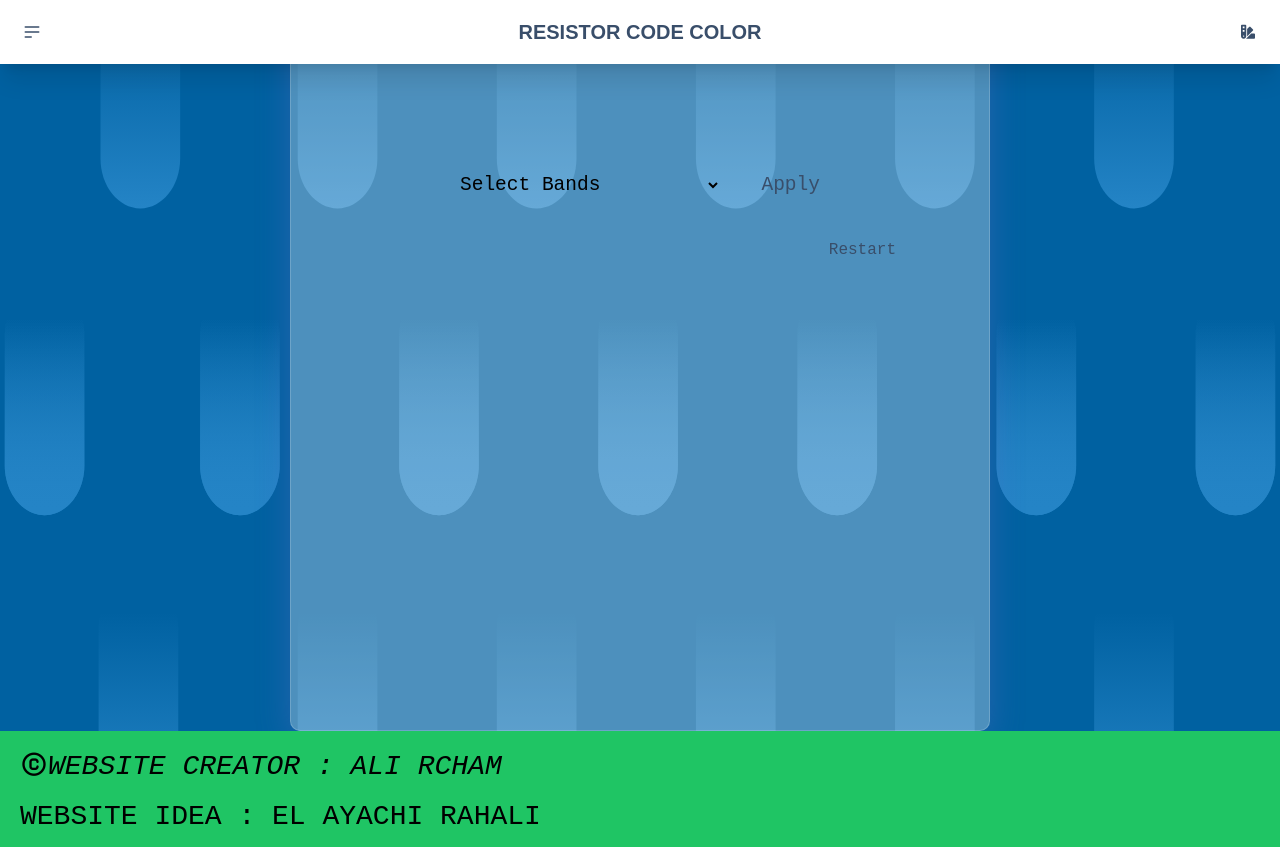
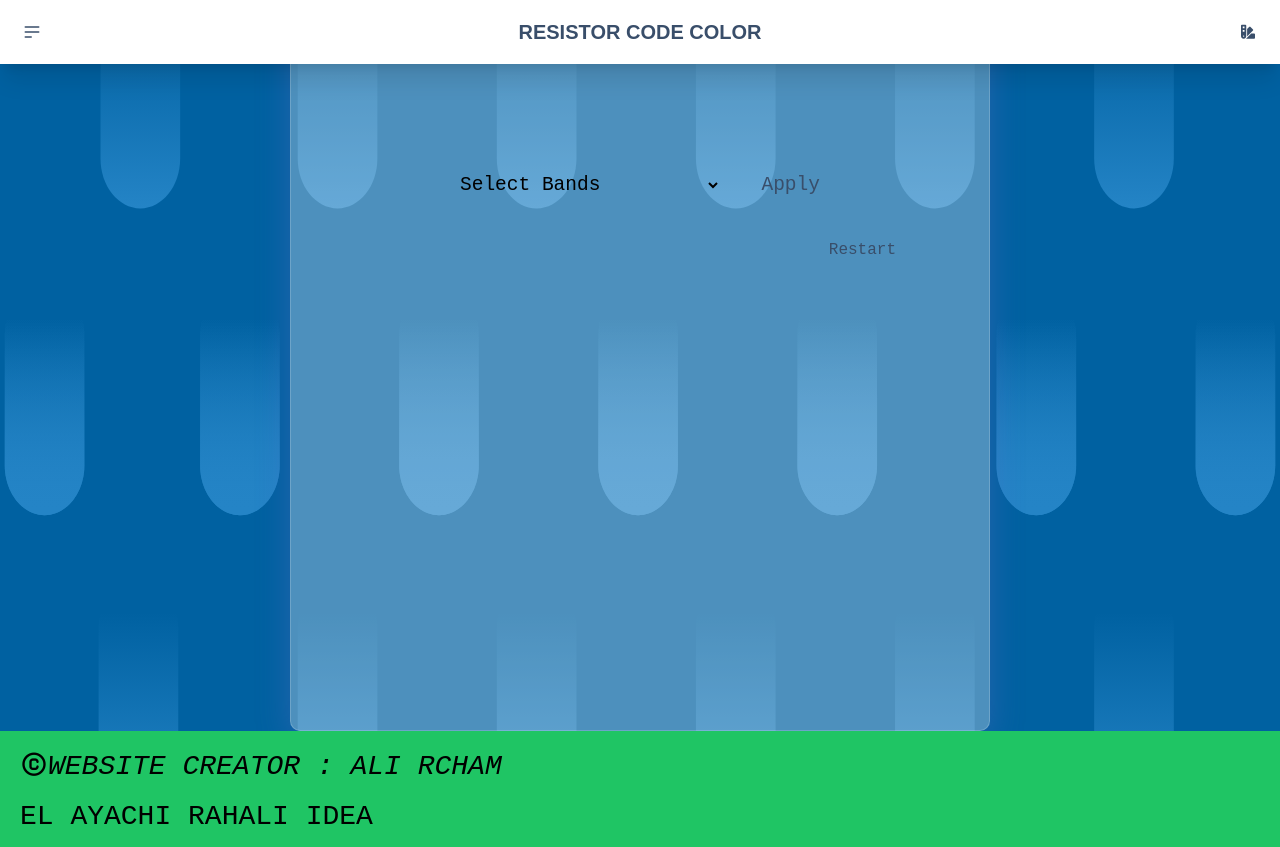
Before and after one commit to GhostWr1t3r/Resistor, a plain HTML site: page index.html in a window 1280 px wide. Drawn offline with nearby package versions, Linux system fonts and the light colour scheme; a web font is replaced by a local one.

Commit message:
Update index.html

```diff
--- a/index.html
+++ b/index.html
@@ -362,7 +362,7 @@
   </main>
 </div>
   <div class="footer">
-          <h3 class="footer-text"><i class="uil uil-copyright">WEBSITE CREATOR : ALI RCHAM </i><br> WEBSITE IDEA : EL AYACHI RAHALI</h3>
+          <h3 class="footer-text"><i class="uil uil-copyright">WEBSITE CREATOR : ALI RCHAM </i><br>EL AYACHI RAHALI IDEA</h3>
         </div>
 
 
```
